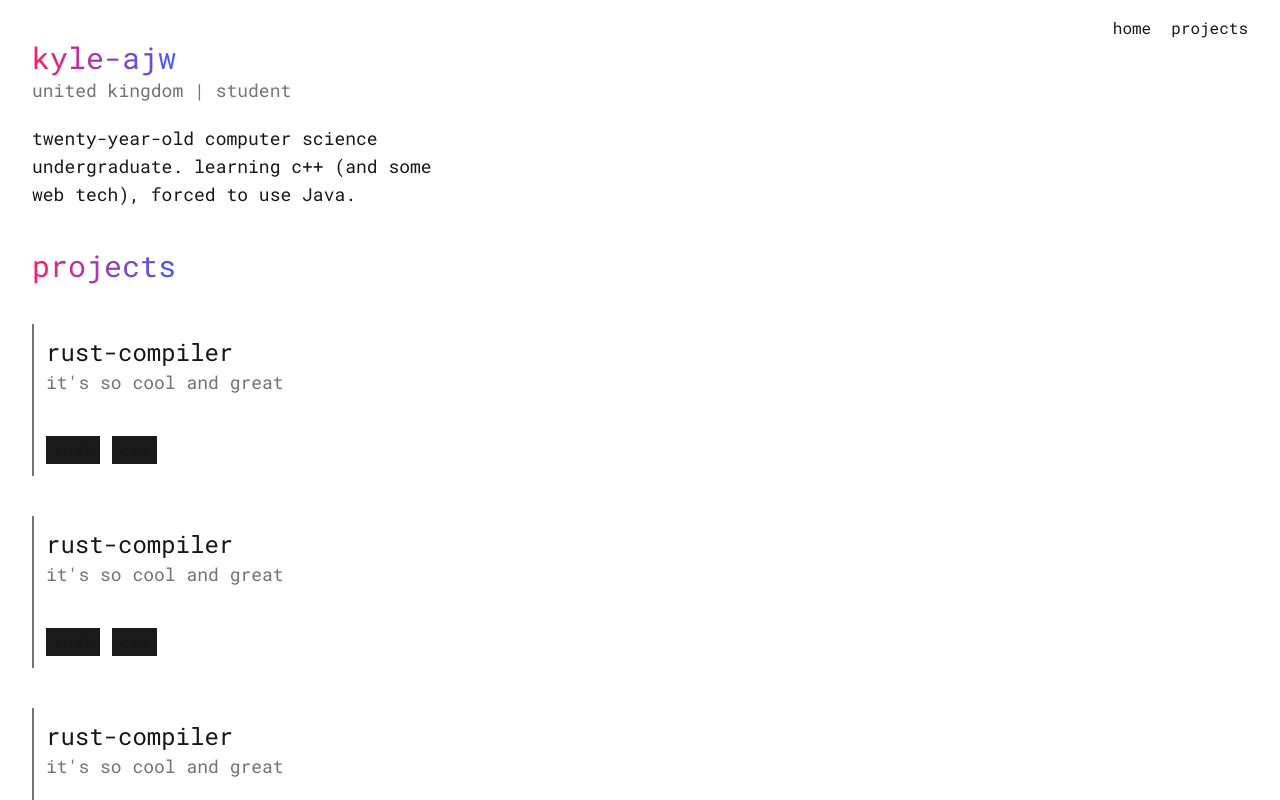
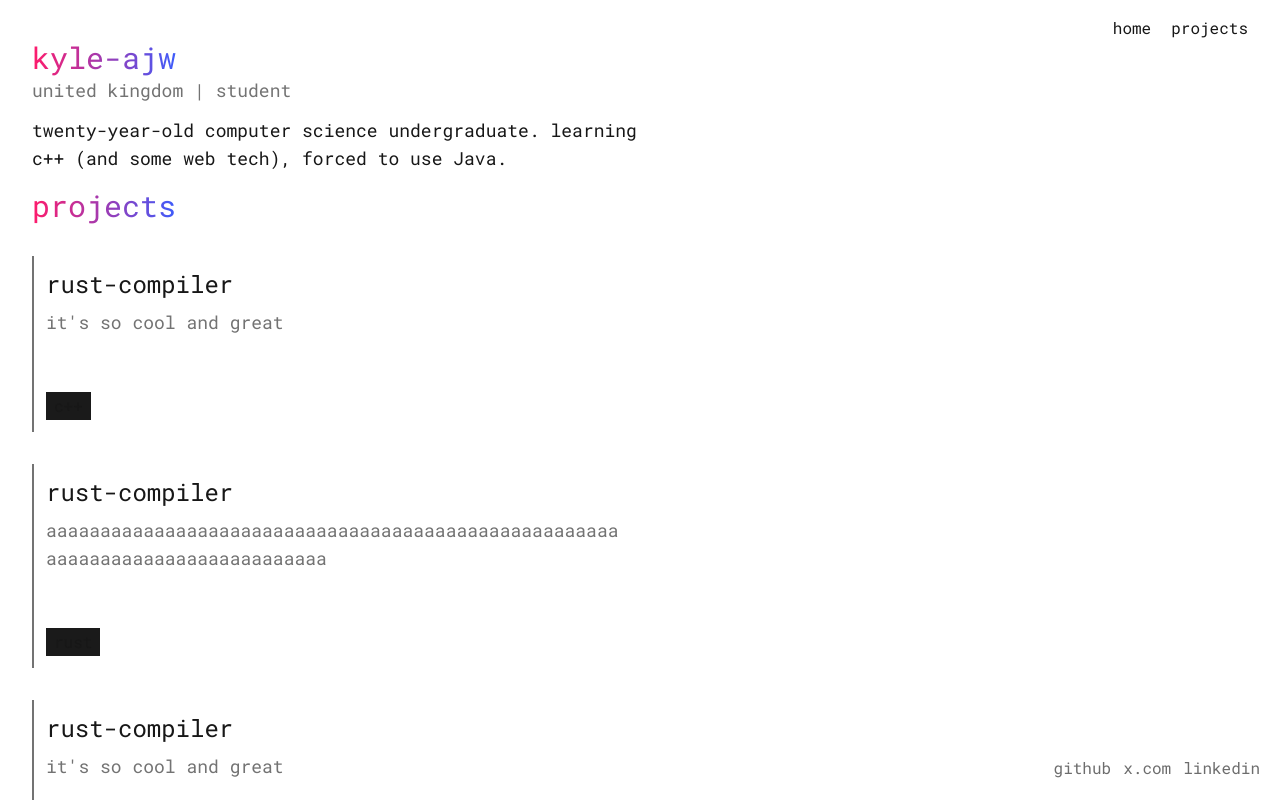
Before and after one commit to kyleajw/kyleajw.github.io, a Next.js app: page / in a window 1280 px wide. Shown: the top 800 px of the page. Built offline with nearby package versions, Linux system fonts and the light colour scheme.

Commit message:
base page layout completed

```diff
--- /dev/null
+++ b/src/_components/Footer.jsx
@@ -0,0 +1,25 @@
+export default function Footer() {
+  return (
+    <div className="absolute bottom-5 right-5 flex flex-row space-x-3">
+      <a
+        className="text-[#6d6d6d] hover:text-white duration-150"
+        href="https://github.com/kyleajw"
+      >
+        github
+      </a>
+      <a
+        className="text-[#6d6d6d] hover:text-white duration-150"
+        href="https://github.com/kyleajw"
+      >
+        x.com
+      </a>
+      <a
+        className="text-[#6d6d6d] hover:text-white duration-150"
+        href="https://github.com/kyleajw"
+      >
+        linkedin
+      </a>
+      {/* <a className="text-[#6d6d6d]" href="https://github.com/kyleajw">email</a> */}
+    </div>
+  );
+}
--- a/src/_components/Navbar.jsx
+++ b/src/_components/Navbar.jsx
@@ -1,8 +1,14 @@
+import Link from "next/link";
+
 export default function Navbar() {
   return (
     <div className="flex flex-row justify-end w-full space-x-5">
-      <div>home</div>
-      <div>projects</div>
+      <Link href="/" className="hover:text-[#ff1b6b] duration-150">
+        <div>home</div>
+      </Link>
+      <Link href="/projects" className="hover:text-[#ff1b6b] duration-150">
+        <div>projects</div>
+      </Link>
     </div>
   );
 }
--- a/src/_components/Project.jsx
+++ b/src/_components/Project.jsx
@@ -1,14 +1,21 @@
 import Tag from "./Tag";
 
 export default function Project(props) {
+  const projectStack = props.stack.map((technology, index) => {
+    return <Tag key={index} tag={technology} />;
+  });
+
   return (
-    <div className="border-l-2 border-neutral-500 p-3">
-      <h3 className="text-2xl">{props.name}</h3>
-      <p className="text-lg text-neutral-500">{props.description}</p>
-      <div className="mt-10 flex flex-row space-x-3">
-        <Tag tag={props.stack[0]} />
-        <Tag tag={props.stack[1]} />
+    <a href={props.link} target="_blank" className="w-1/2 group">
+      <div className="border-l-2 border-neutral-500 p-3">
+        <h3 className="text-2xl inline-block group-hover:bg-gradient-to-r group-hover:from-[#ff1b6b] group-hover:to-[#3D5CFB] group-hover:text-transparent group-hover:bg-clip-text duration-150">
+          {props.name}
+        </h3>
+        <p className="text-lg text-neutral-500 text-wrap break-words mt-2">
+          {props.description}
+        </p>
+        <div className="mt-14 flex flex-row space-x-3">{...projectStack}</div>
       </div>
-    </div>
+    </a>
   );
 }
--- a/src/app/layout.js
+++ b/src/app/layout.js
@@ -9,10 +9,11 @@ export default function RootLayout({ children }) {
   return (
     <html lang="en">
       <body
-        className={"antialiased min-h-screen p-8 pt-4 font-roboto-mono"}
+        className={"antialiased min-h-screen p-8 pt-4 pb-0 font-roboto-mono"}
       >
         <Navbar />
         {children}
+
       </body>
     </html>
   );
--- a/src/app/page.js
+++ b/src/app/page.js
@@ -1,26 +1,29 @@
+import Footer from "@/_components/Footer";
 import Project from "@/_components/Project";
-
+import Link from "next/link";
 export default function Home() {
   return <>
     <div className="">
       <h2 className="">kyle-ajw</h2>
       <div className="text-neutral-500 text-lg">united kingdom | student</div>
-      <div className="w-1/3 text-pretty text-lg mt-5">twenty-year-old computer science undergraduate. learning c++ (and some web tech), forced to use Java.</div>
+      <div className="w-1/2 text-pretty text-lg mt-3">twenty-year-old computer science undergraduate. learning c++ (and some web tech), forced to use Java.</div>
     </div>
 
-    <div className="mt-10">
+    <div className="mt-4">
       <h2>projects</h2>
-      <div className="flex flex-col space-y-10 mt-10">
-        <Project name="rust-compiler" description="it's so cool and great" link="/" stack={["rust", "c++"]} />
-        <Project name="rust-compiler" description="it's so cool and great" link="/" stack={["rust", "c++"]} />
+      <div className="flex flex-col space-y-8 mt-8">
+        <Project name="rust-compiler" description="it's so cool and great" link="/" stack={["c++"]} />
+        <Project name="rust-compiler" description="aaaaaaaaaaaaaaaaaaaaaaaaaaaaaaaaaaaaaaaaaaaaaaaaaaaaaaaaaaaaaaaaaaaaaaaaaaaaaaa" link="/" stack={["rust"]} />
         <Project name="rust-compiler" description="it's so cool and great" link="/" stack={["rust", "c++"]} />
 
 
       </div>
-      <div className="mt-5">view all</div>
-      <div>links</div>
+      <Link href="/projects">
+        <div className="hover:text-[#ff1b6b] duration-150 inline-block mt-3">view all</div>
+      </Link>
 
     </div>
+    <Footer />
   </>;
 }
 // new deploy
--- a/src/app/projects/page.js
+++ b/src/app/projects/page.js
@@ -1,3 +1,16 @@
+import Project from "@/_components/Project"
+import Footer from "@/_components/Footer"
+
 export default function Page() {
-    return <div className="">projects</div>
+    return <div className="">
+        <h2>/projects</h2>
+        <div className="flex flex-col space-y-8 mt-8 mb-8">
+            <Project name="rust-compiler" description="it's so cool and great" link="/" stack={["c++"]} />
+            <Project name="rust-compiler" description="aaaaaaaaaaaaaaaaaaaaaaaaaaaaaaaaaaaaaaaaaaaaaaaaaaaaaaaaaaaaaaaaaaaaaaaaaaaaaaa" link="/" stack={["rust"]} />
+            <Project name="rust-compiler" description="it's so cool and great" link="/" stack={["rust", "c++"]} />
+            <Project name="rust-compiler" description="it's so cool and great" link="/" stack={["c++"]} />
+            <Project name="rust-compiler" description="aaaaaaaaaaaaaaaaaaaaaaaaaaaaaaaaaaaaaaaaaaaaaaaaaaaaaaaaaaaaaaaaaaaaaaaaaaaaaaa" link="/" stack={["rust"]} />
+            <Project name="rust-compiler" description="it's so cool and great" link="/" stack={["rust", "c++"]} />
+        </div>
+    </div>
 }
```
Also changed, not shown: 6 other files (tests, documents, lock files or other folders).
